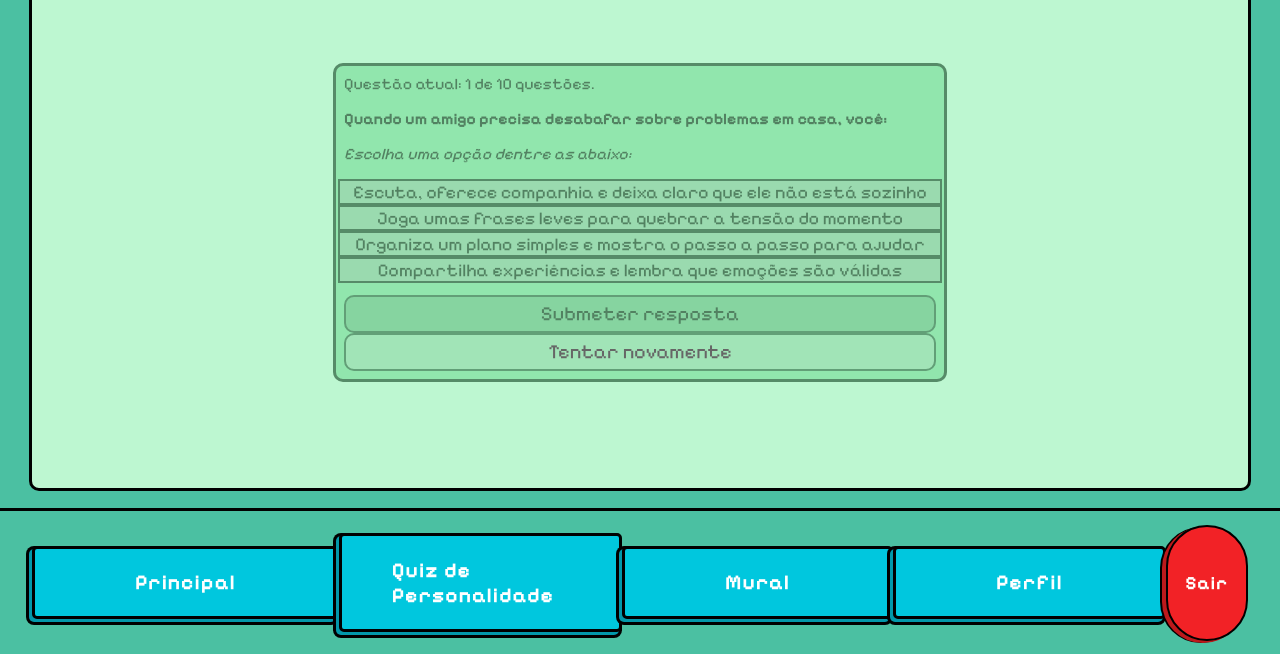
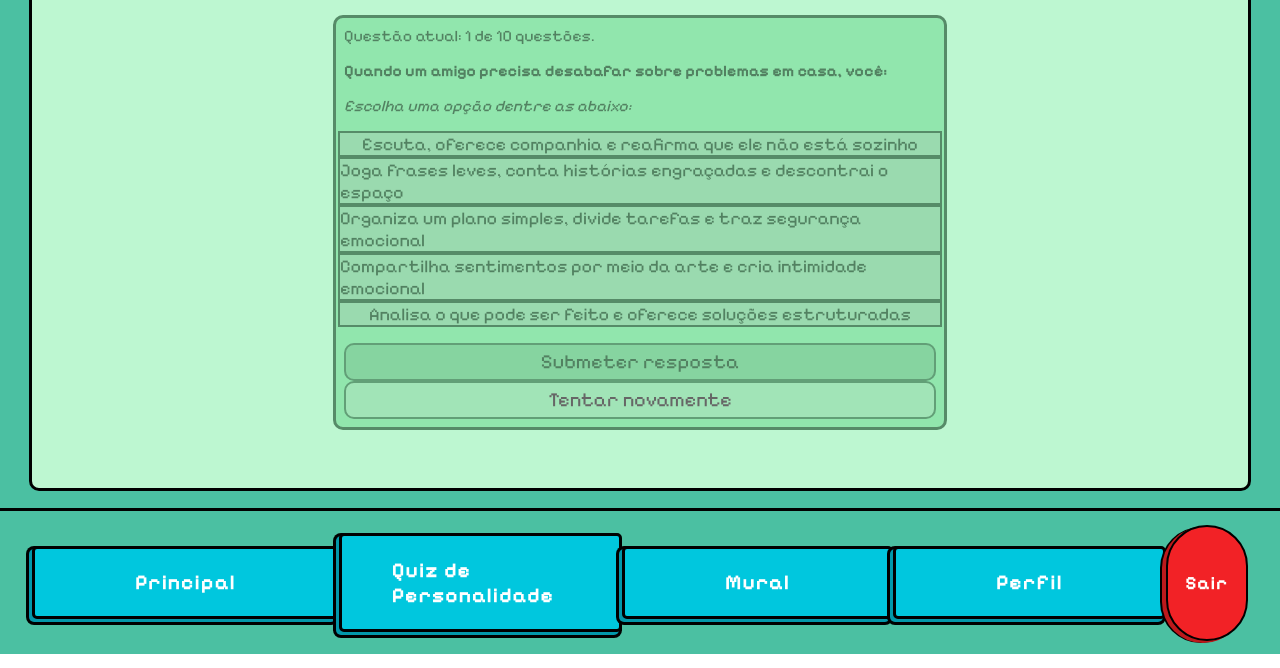
Before and after one commit to lucas-silva-santos-0907/Projeto-Individual, a website: page public/dashboard/quiz.html in a window 1280 px wide. Both pictures are taken after a click on the button "INICIAR QUIZ". Shown: the part 132-800 px from the top of the page. Drawn offline with Linux system fonts and the light colour scheme.

Commit message:
Quiz finalizado por completo e início da criação das rotas

```diff
--- a/app.js
+++ b/app.js
@@ -21,6 +21,8 @@ var avisosRouter = require("./src/routes/avisos");
 var medidasRouter = require("./src/routes/medidas");
 // var aquariosRouter = require("./src/routes/aquarios");
 var empresasRouter = require("./src/routes/empresas");
+var quizRouter = require("./src/routes/quiz");
+
 
 app.use(express.json());
 app.use(express.urlencoded({ extended: false }));
@@ -34,6 +36,7 @@ app.use("/avisos", avisosRouter);
 app.use("/medidas", medidasRouter);
 // app.use("/aquarios", aquariosRouter);
 app.use("/empresas", empresasRouter);
+app.use("/quiz", quizRouter)
 
 app.listen(PORTA_APP, function () {
     console.log(`
--- a/public/css/dashboards.css
+++ b/public/css/dashboards.css
@@ -706,7 +706,7 @@ input[type="radio"]:checked + .option {
 }
 
 .questoes {
-    height: 100px;
+    /* height: 100px; */
     display: flex;
     flex-direction: column;
     justify-content: space-between;
--- a/public/dashboard/quiz.html
+++ b/public/dashboard/quiz.html
@@ -76,6 +76,10 @@
                     <input type="radio" id="quartaOpcao" name="option" class="radio" value="alternativaD" />
                     <label for="quartaOpcao" class="option" id="labelOpcaoQuatro"></label>
                 </span>
+                <span>
+                    <input type="radio" id="quintaOpcao" name="option" class="radio" value="alternativaE" />
+                    <label for="quintaOpcao" class="option" id="labelOpcaoCinco"></label>
+                </span>
             </div>
 
             <div id="botoes" class="flex-colunar padding-8">
@@ -144,64 +148,71 @@
         {
             pergunta: "Quando um amigo precisa desabafar sobre problemas em casa, você:",
             alternativas: {
-                alternativaA: { texto: "Escuta, oferece companhia e deixa claro que ele não está sozinho", personagem: "Finn" },
-                alternativaB: { texto: "Joga umas frases leves para quebrar a tensão do momento", personagem: "Jake" },
-                alternativaC: { texto: "Organiza um plano simples e mostra o passo a passo para ajudar", personagem: "Princesa Jujuba" },
-                alternativaD: { texto: "Compartilha experiências e lembra que emoções são válidas", personagem: "Marceline" }
+                alternativaA: { texto: "Escuta, oferece companhia e reafirma que ele não está sozinho", personagem: "Finn" },
+                alternativaB: { texto: "Joga frases leves, conta histórias engraçadas e descontrai o espaço", personagem: "Jake" },
+                alternativaC: { texto: "Organiza um plano simples, divide tarefas e traz segurança emocional", personagem: "Princesa Jujuba" },
+                alternativaD: { texto: "Compartilha sentimentos por meio da arte e cria intimidade emocional", personagem: "Marceline" },
+                alternativaE: { texto: "Analisa o que pode ser feito e oferece soluções estruturadas", personagem: "Rei Gelado/Simon Petrikov" }
             }
         },
         {
-            pergunta: "Como você lida com pressão de tarefas acumuladas em um único dia?",
+            pergunta: "Como você lida com pressão de várias tarefas no mesmo dia?",
             alternativas: {
-                alternativaA: { texto: "Faço listas claras, priorizo e cobro resultados com carinho", personagem: "Princesa Jujuba" },
-                alternativaB: { texto: "Ergo o astral do grupo e intercalo tarefas com pausas criativas", personagem: "Jake" },
-                alternativaC: { texto: "Encaro cada desafio com coragem e foco", personagem: "Finn" },
-                alternativaD: { texto: "Transformo tudo em uma brincadeira para manter a motivação", personagem: "BMO" }
+                alternativaA: { texto: "Faço listas claras, priorizo e organizo cada etapa com calma", personagem: "Princesa Jujuba" },
+                alternativaB: { texto: "Intercalo tarefas com pausas criativas e mantenho o bom humor", personagem: "Jake" },
+                alternativaC: { texto: "Encaro cada desafio com coragem e foco para concluir um a um", personagem: "Finn" },
+                alternativaD: { texto: "Transformo tudo em um desafio divertido para manter o otimismo", personagem: "BMO" },
+                alternativaE: { texto: "Reúno dados do que já funcionou e redefino prioridades com lógica", personagem: "Rei Gelado/Simon Petrikov" }
             }
         },
         {
-            pergunta: "Você encontra uma mensagem ofensiva nas redes; como reage?",
+            pergunta: "Quando percebe que alguém está espalhando boatos ou informações falsas, você:",
             alternativas: {
-                alternativaA: { texto: "Respondo com calma e dados para mostrar outra visão", personagem: "Rei Gelado/Simon Petrikov" },
-                alternativaB: { texto: "Mostro apoio à pessoa afetada com palavras sensíveis", personagem: "Finn" },
-                alternativaC: { texto: "Faço arte ou música para expressar o impacto emocional", personagem: "Marceline" },
-                alternativaD: { texto: "Uso humor para dissipar o clima sem ignorar o que aconteceu", personagem: "Jake" }
+                alternativaA: { texto: "Tenta apoiar emocionalmente quem foi afetado", personagem: "Finn" },
+                alternativaB: { texto: "Usa humor para aliviar a pressão e lembrar que tudo passa", personagem: "Jake" },
+                alternativaC: { texto: "Organiza os fatos, busca fontes confiáveis e expõe a verdade", personagem: "Princesa Jujuba" },
+                alternativaD: { texto: "Cria algo artístico para transformar o momento em reflexão", personagem: "Marceline" },
+                alternativaE: { texto: "Investiga dados e compartilha uma resposta estruturada com evidências", personagem: "Rei Gelado/Simon Petrikov" }
             }
         },
         {
-            pergunta: "Quando um encontro com amigos vira um caos, você:",
+            pergunta: "O evento com amigos está desorganizado, com conflitos e decisões difíceis; como age?",
             alternativas: {
-                alternativaA: { texto: "Crio harmonia organizando um plano simples e acolhedor", personagem: "Princesa Jujuba" },
-                alternativaB: { texto: "Ralho menos e improviso uma atividade divertida", personagem: "Jake" },
-                alternativaC: { texto: "Incentivo a caminhada coletiva para transformar em aventura", personagem: "Finn" },
-                alternativaD: { texto: "Escrevo algo emocional para lembrar do valor da amizade", personagem: "Marceline" }
+                alternativaA: { texto: "Sugiro algo divertido e improviso um plano flexível", personagem: "Jake" },
+                alternativaB: { texto: "Uso listas e tecnologia para reunir ideias e organizar o fluxo", personagem: "BMO" },
+                alternativaC: { texto: "Reúno todo mundo, explico prioridades e aplico estratégia", personagem: "Princesa Jujuba" },
+                alternativaD: { texto: "Faço uma trilha, mantenho o espírito aventureiro e cuido da coragem geral", personagem: "Finn" },
+                alternativaE: { texto: "Analiso o que deu errado e defino limites para proteger o grupo", personagem: "Rei Gelado/Simon Petrikov" }
             }
         },
         {
-            pergunta: "No tempo livre, o que te recarrega?",
+            pergunta: "No tempo livre, o que mais te recarrega?",
             alternativas: {
-                alternativaA: { texto: "Passar tempo ao ar livre ou praticar esportes", personagem: "Finn" },
-                alternativaB: { texto: "Criar música, escrever ou dar voz ao que sente", personagem: "Marceline" },
-                alternativaC: { texto: "Experimentar ideias novas, resolver bugs ou desafios", personagem: "BMO" },
-                alternativaD: { texto: "Conversar, rir e manter a energia do grupo", personagem: "Jake" }
+                alternativaA: { texto: "Passar tempo na natureza, praticar esportes e respirar ar livre", personagem: "Finn" },
+                alternativaB: { texto: "Criar música, escrever ou desenhar e processar emoções profundas", personagem: "Marceline" },
+                alternativaC: { texto: "Desenhar experimentos, jogos e compartilhar descobertas divertidas", personagem: "BMO" },
+                alternativaD: { texto: "Conversar, rir e manter o grupo unido com brincadeiras espontâneas", personagem: "Jake" },
+                alternativaE: { texto: "Organizar o tempo e cuidar das tarefas com precisão e disciplina", personagem: "Rei Gelado/Simon Petrikov" }
             }
         },
         {
-            pergunta: "Como ajuda alguém que perdeu a motivação?",
+            pergunta: "Como ajuda um amigo que perdeu a motivação?",
             alternativas: {
-                alternativaA: { texto: "Escuto, validando o que sente e ofereço suporte constante", personagem: "Finn" },
-                alternativaB: { texto: "Levo leveza e lembro dos momentos divertidos que vivemos", personagem: "Jake" },
-                alternativaC: { texto: "Organizo metas práticas e apoio emocional para seguir em frente", personagem: "Princesa Jujuba" },
-                alternativaD: { texto: "Crio algo artístico para traduzir o que ele sente", personagem: "Marceline" }
+                alternativaA: { texto: "Escuto, valido sentimentos e fico presente para apoiá-lo", personagem: "Finn" },
+                alternativaB: { texto: "Levo leveza, boas memórias e planos engraçados para levantar o astral", personagem: "Jake" },
+                alternativaC: { texto: "Ajudo a montar metas práticas, cronogramas e apoio emocional", personagem: "Princesa Jujuba" },
+                alternativaD: { texto: "Crio algo artístico ou divertido para lembrar quem ele é", personagem: "Marceline" },
+                alternativaE: { texto: "Apresento dados e pequenos passos para recuperar o ritmo com lógica", personagem: "Rei Gelado/Simon Petrikov" }
             }
         },
         {
             pergunta: "O que faz você se sentir útil em um grupo?",
             alternativas: {
-                alternativaA: { texto: "Apoiar os outros com coragem e cuidado", personagem: "Finn" },
-                alternativaB: { texto: "Planejar soluções e manter o equilíbrio em momentos tensos", personagem: "Princesa Jujuba" },
-                alternativaC: { texto: "Ouvir, expressar sentimentos e acolher o que aflora", personagem: "Marceline" },
-                alternativaD: { texto: "Trazer humor e espontaneidade para aproximar todos", personagem: "Jake" }
+                alternativaA: { texto: "Apoiar os outros com coragem e proteção", personagem: "Finn" },
+                alternativaB: { texto: "Planejar soluções e manter o equilíbrio emocional", personagem: "Princesa Jujuba" },
+                alternativaC: { texto: "Trazer humor e espontaneidade para aproximar as pessoas", personagem: "Jake" },
+                alternativaD: { texto: "Apresentar ideias curiosas e manter a energia positiva", personagem: "BMO" },
+                alternativaE: { texto: "Apresentar estratégias sólidas para cuidar de todos", personagem: "Rei Gelado/Simon Petrikov" }
             }
         },
         {
@@ -210,27 +221,30 @@
                 alternativaA: { texto: "Seguir a intuição e agir com bravura", personagem: "Finn" },
                 alternativaB: { texto: "Buscar evidências e lógica antes de agir", personagem: "Rei Gelado/Simon Petrikov" },
                 alternativaC: { texto: "Conversar com o grupo para alinhar a melhor saída", personagem: "Princesa Jujuba" },
-                alternativaD: { texto: "Transformar o processo em experimento e aprender com ele", personagem: "BMO" }
+                alternativaD: { texto: "Transformar o processo em experimentos e testar possibilidades", personagem: "BMO" },
+                alternativaE: { texto: "Explorar como se sente e perceber as sensações do corpo", personagem: "Marceline" }
             }
         },
         {
             pergunta: "Qual cenário torna seu dia mais significativo?",
             alternativas: {
                 alternativaA: { texto: "Fazer algo pelo outro e garantir que ele se sinta seguro", personagem: "Finn" },
-                alternativaB: { texto: "Organizar tudo nos bastidores e trazer paz", personagem: "Princesa Jujuba" },
-                alternativaC: { texto: "Criar arte ou música que emociona quem está por perto", personagem: "Marceline" },
-                alternativaD: { texto: "Inventar novas histórias, jogos e experiências", personagem: "BMO" }
+                alternativaB: { texto: "Organizar tudo nos bastidores e trazer paz coletiva", personagem: "Princesa Jujuba" },
+                alternativaC: { texto: "Criar arte, música ou histórias emocionantes", personagem: "Marceline" },
+                alternativaD: { texto: "Inventar novas histórias, jogos e experiências coletivas", personagem: "BMO" },
+                alternativaE: { texto: "Relembrar conquistas, proteger o próximo e planejar o futuro", personagem: "Rei Gelado/Simon Petrikov" }
             }
         },
         {
             pergunta: "Quando a ansiedade aparece à noite, você:",
             alternativas: {
                 alternativaA: { texto: "Conversa com alguém e busca força na amizade", personagem: "Finn" },
-                alternativaB: { texto: "Organiza os pensamentos e coloca ordem nas ideias", personagem: "Princesa Jujuba" },
+                alternativaB: { texto: "Organiza pensamentos e coloca ordem nas ideias", personagem: "Princesa Jujuba" },
                 alternativaC: { texto: "Desce sentimentos em letras, melodias ou desenhos", personagem: "Marceline" },
-                alternativaD: { texto: "Transforma tudo em brincadeira e busca aprendizado", personagem: "BMO" }
+                alternativaD: { texto: "Transforma tudo em brincadeira e aprendizado", personagem: "BMO" },
+                alternativaE: { texto: "Investiga o que é preciso desacelerar para proteger a si e aos outros", personagem: "Rei Gelado/Simon Petrikov" }
             }
-        },
+        }
     ]
 
     const descricoesPersonagens = {
@@ -259,6 +273,7 @@
     const btnIniciar = document.getElementById('btnIniciarQuiz')
     const btnSubmeter = document.getElementById('btnSubmeter')
     const btnTentarNovamente = document.getElementById('btnTentarNovamente')
+    const quintaOpcao = document.getElementById('quintaOpcao')
     const areaQuiz = document.getElementById('pontuacaoEJogo')
     const jogoContainer = document.getElementById('jogo')
     const resultadoContainer = document.getElementById('resultadoFinal')
@@ -300,6 +315,7 @@
         document.getElementById("labelOpcaoDois").innerHTML = questaoAtual.alternativas.alternativaB.texto
         document.getElementById("labelOpcaoTres").innerHTML = questaoAtual.alternativas.alternativaC.texto
         document.getElementById("labelOpcaoQuatro").innerHTML = questaoAtual.alternativas.alternativaD.texto
+        document.getElementById("labelOpcaoCinco").innerHTML = questaoAtual.alternativas.alternativaE.texto
     }
 
     function submeter() {
@@ -344,6 +360,7 @@
         segundaOpcao.disabled = desabilitar
         terceiraOpcao.disabled = desabilitar
         quartaOpcao.disabled = desabilitar
+        quintaOpcao.disabled = desabilitar
     }
 
     function tentarNovamente() {
```
Also changed, not shown: docs/modelo-especificacao (1).md (added, +40 -0 lines), docs/quizBD-especificacao.md (added, +51 -0 lines), public/dashboard/dashboard.html (line endings or trailing spaces).
